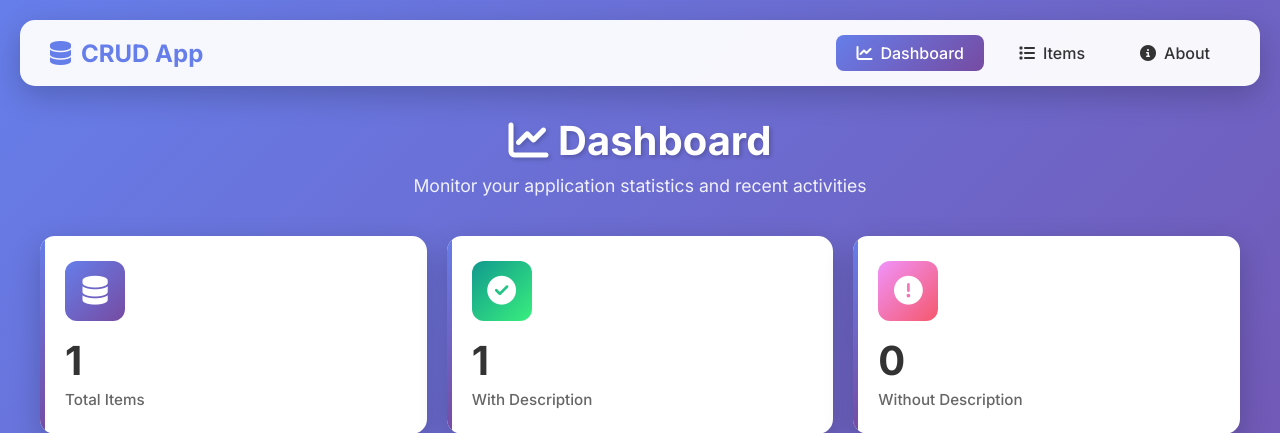
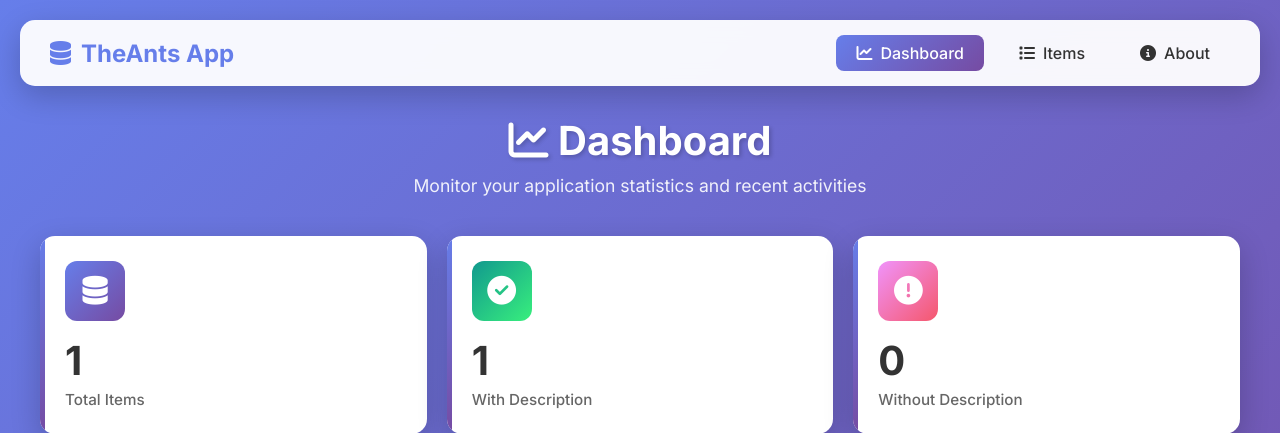
Before and after one commit to theantsgroupdo-wq/demo-jenkins, a Flask app: page /dashboard in a window 1280 px wide. Shown: the top 433 px of the page. Run offline with Flask 2, Linux system fonts and the light colour scheme; data comes from the database, SQL or seed files in the repository; both versions use the stored data as it was after the commit.

Commit message:
new commit

```diff
--- a/templates/dashboard.html
+++ b/templates/dashboard.html
@@ -355,7 +355,7 @@
   <nav class="navbar">
     <div class="navbar-brand">
       <i class="fas fa-database"></i>
-      CRUD App
+      TheAnts App
     </div>
     <ul class="navbar-menu">
       <li><a href="/dashboard" class="active"><i class="fas fa-chart-line"></i> Dashboard</a></li>
```
Also changed, not shown: data.db.
